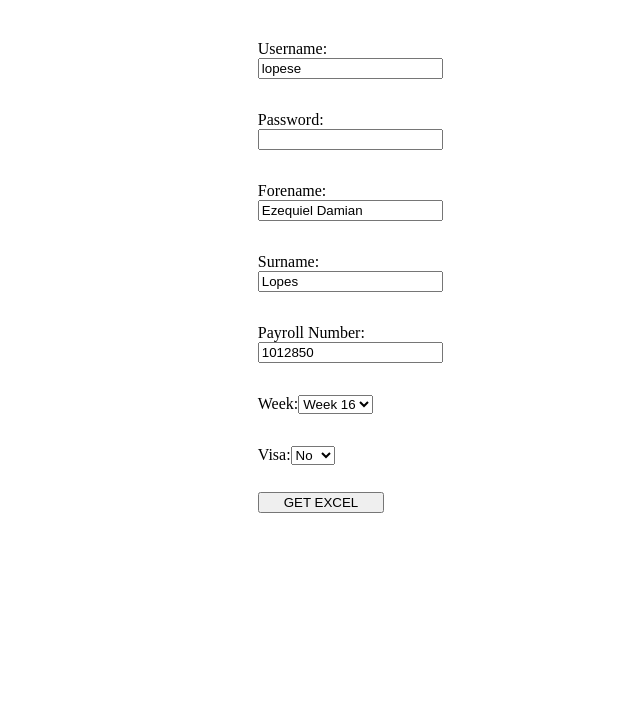
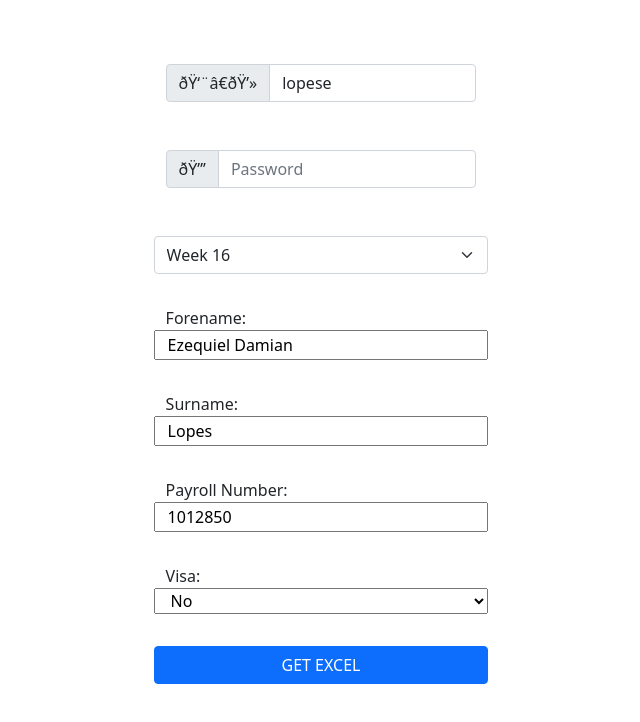
Before and after one commit to ezelopes/ithTimesheetAutomation, a website: page views/index.html in a window 1280 px wide. Shown: the whole page, without its empty margins (319-959 px from the left). Drawn offline with nearby package versions, Linux system fonts and the light colour scheme.

Commit message:
Added bootstrap library

```diff
--- a/views/assets/css/style.css
+++ b/views/assets/css/style.css
@@ -3,12 +3,14 @@
   flex-direction: column;
   justify-content: center;
   align-items: center;
+  margin-top: 2em;
+  margin-bottom: 2em;
 }
 .row {
   display: flex;
   flex-direction: row;
   flex-wrap: wrap;
-  width: 10%;
+  width: 30%;
   flex-grow: 1;
   margin-top: 2em;
 }
--- a/views/index.html
+++ b/views/index.html
@@ -1,20 +1,49 @@
-<html>
+<!doctype html>
+<html lang='en'>
   <head>
     <title>ITH TIMESHEET</title>
+    <!-- CSS only -->
+    <link href='https://cdn.jsdelivr.net/npm/bootstrap@5.0.0-beta1/dist/css/bootstrap.min.css' rel='stylesheet' integrity='sha384-giJF6kkoqNQ00vy+HMDP7azOuL0xtbfIcaT9wjKHr8RbDVddVHyTfAAsrekwKmP1' crossorigin='anonymous'>
     <link rel='stylesheet' href='./assets/css/style.css'>
+
+    <meta name='viewport' content='width=device-width, initial-scale=1'>
   </head>
 
   <body>
 
     <div class='container'>
       <div class='row'>
-        <label> Username: </label>
-        <input type='text' id='username' value='lopese' />
+        <div class="input-group mb-3">
+          <span class="input-group-text" id="basic-addon1">👨‍💻</span>
+          <input
+            type='text'
+            class='form-control'
+            placeholder='Username'
+            aria-label='Username'
+            aria-describedby='basic-addon1'
+            id='username'
+            value='lopese'
+          >
+        </div>
       </div>
 
       <div class='row'>
-        <label> Password: </label>
-        <input type='password' id='password' />
+        <div class="input-group mb-3">
+          <span class="input-group-text" id="basic-addon1">🔒</span>
+          <input
+            type='password'
+            class='form-control'
+            placeholder='Password'
+            aria-label='Password'
+            aria-describedby='basic-addon1'
+            id='password'
+          >
+        </div>
+      </div>
+
+      <div class='row'>
+        <select class="form-select" aria-label="week select" name='week' id='week'>
+        </select>
       </div>
 
       <div class='row'>
@@ -33,12 +62,6 @@
       </div>
 
       <div class='row'>
-        <label> Week: </label>
-        <select name='week' id='week'>
-        </select>
-      </div>
-
-      <div class='row'>
         <label> Visa: </label>
         <select name='visa' id='visa'>
           <option value='NO'> No </option>
@@ -46,8 +69,11 @@
         </select>
       </div>
 
-      <input class='row' type='button' value='GET EXCEL' onclick='callEndpoint()'/>
-      <a></a>
+
+      <div class='row'>
+        <input class="btn btn-primary" type='button' value='GET EXCEL' onclick='callEndpoint()'/>
+        <a></a>
+      </div>
 
     </div>
 
```
Also changed, not shown: helpers/ith_api_calls.js (+3 -48 lines).
